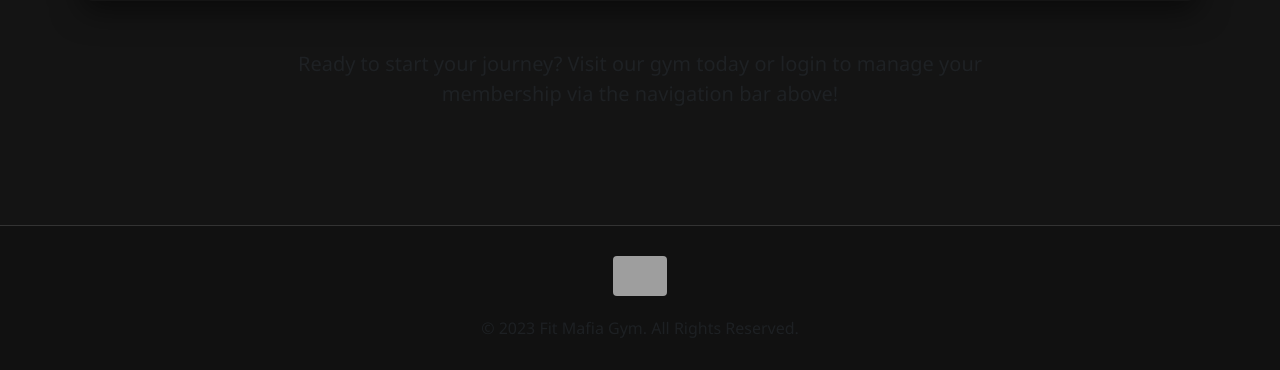
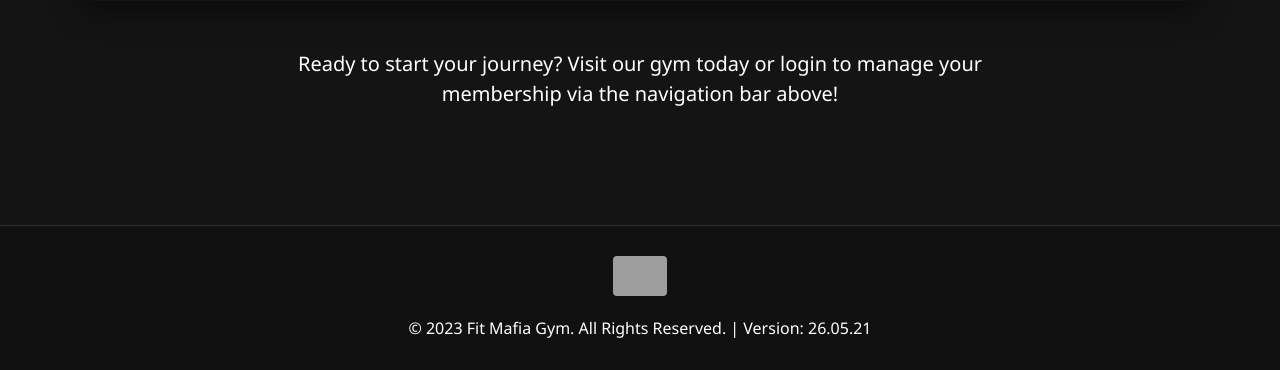
Before and after one commit to viswavisan/applications, a Flask app: template fit_mafia/templates/public.html in a window 1280 px wide. Shown: the part 4611-4981 px from the top of the page. Run offline with Flask 3, Linux system fonts and the light colour scheme; the template is opened without the code that fills it, so the values that code supplies are empty; grey boxes are pictures that could not be loaded.

Commit message:
optimze code structure

```diff
--- a/fit_mafia/db.py
+++ b/fit_mafia/db.py
@@ -6,7 +6,6 @@ Base = declarative_base()
 
 class Database:
     def __init__(self, db_url):
-        print(db_url)
         kwargs = {}
         if db_url.startswith("oracle"):
             default_wallet_path = os.path.join(os.path.abspath(os.path.dirname(__file__)), 'wallet')
--- a/fit_mafia/templates/public.html
+++ b/fit_mafia/templates/public.html
@@ -550,7 +550,7 @@
 
             <div class="row mt-5">
                 <div class="col-lg-8 mx-auto text-center">
-                    <p class="fs-5 text-muted">Ready to start your journey? Visit our gym today or login to manage your membership via the navigation bar above!</p>
+                    <p class="fs-5">Ready to start your journey? Visit our gym today or login to manage your membership via the navigation bar above!</p>
                 </div>
             </div>
         </div>
@@ -560,7 +560,7 @@
     <footer>
         <div class="container">
             <img src="https://mpxtvjplufxevfbtzmul.supabase.co/storage/v1/object/sign/fitmafia/logo.png?token=eyJraWQiOiJzdG9yYWdlLXVybC1zaWduaW5nLWtleV8yYzYyODY2Mi1hMmZjLTQyNjMtYTg2NS01NzJjMDVlMDI5ZWQiLCJhbGciOiJIUzI1NiJ9.eyJ1cmwiOiJmaXRtYWZpYS9sb2dvLnBuZyIsImlhdCI6MTc3NjExNDkzMSwiZXhwIjoxODA3NjUwOTMxfQ.D_b9TD-HzWXzRMNF1dg2If6qUkIy9sPGSVVXv0926Ic" alt="Fit Mafia Logo" style="height: 40px; margin-bottom: 20px; border-radius: 4px;">
-            <p class="mb-0 text-muted">&copy; 2023 Fit Mafia Gym. All Rights Reserved.</p>
+            <p class="mb-0">&copy; 2023 Fit Mafia Gym. All Rights Reserved. | Version: 26.05.21</p>
         </div>
     </footer>
 
--- a/main.py
+++ b/main.py
@@ -22,7 +22,7 @@ swagger.register_blueprint(interview_blueprint)
 
 
 if __name__ == "__main__":
-    main_app.run(host='127.0.0.1', port=5001, debug=True)
+    main_app.run(host='127.0.0.1', port=5000, debug=True)
     #workslocal http 5000 --name visan
     # sudo
     # firewall - cmd - -permanent - -add - service = http
```
